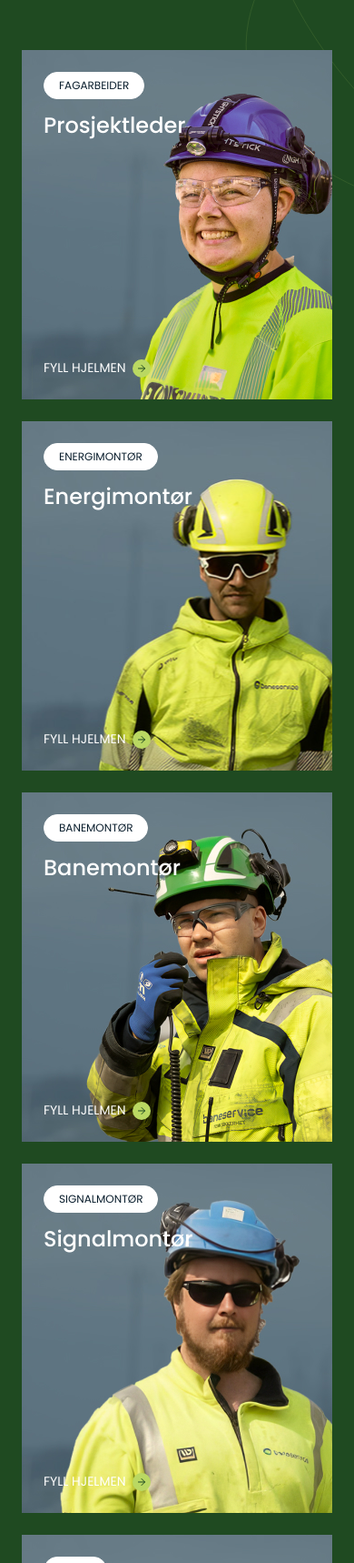
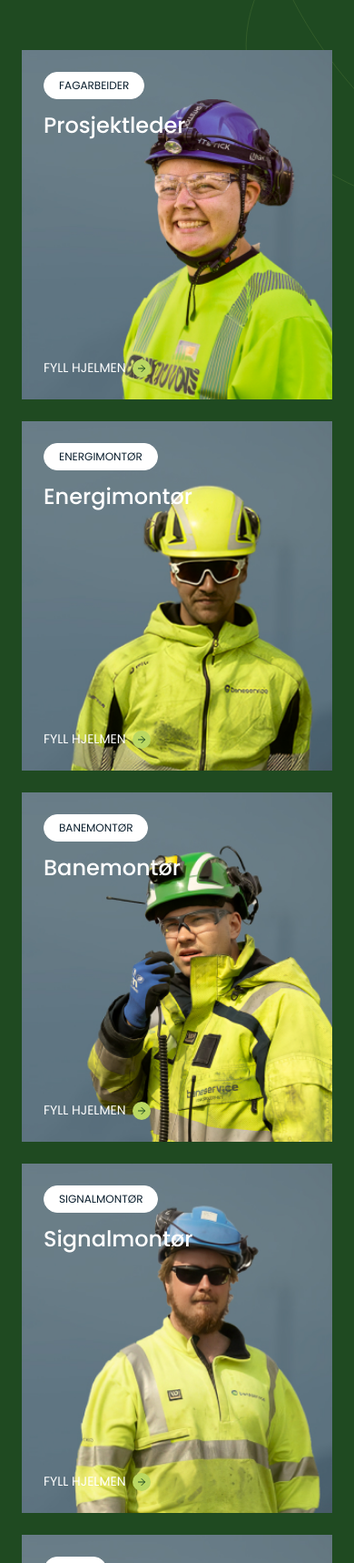
Before and after one commit to adwasar/Baneservice, a website built with webpack: page src/index.html in a window 390 px wide. Shown: the part 1297-3015 px from the top of the page at 91% size. Built offline with nearby package versions, Linux system fonts and the light colour scheme.

Commit message:
fix: card images responsive design

```diff
--- a/src/index.html
+++ b/src/index.html
@@ -86,7 +86,8 @@
         <div class="container">
           <div class="cards__content">
             <div class="card">
-              <img class="card__img" src="./assets/imgs/cards/card-photo-1.jpg" alt="card image">
+              <img class="card__img-desc" src="./assets/imgs/cards/card-photo-desc-1.jpg" alt="card image">
+              <img class="card__img-mob" src="./assets/imgs/cards/card-photo-mob-1.jpg" alt="card image">
               <div class="card__content">
                 <div class="card__header">
                   <h4 class="card__title">Prosjektleder</h4>
@@ -98,7 +99,8 @@
               </div>
             </div>
             <div class="card">
-              <img class="card__img" src="./assets/imgs/cards/card-photo-2.jpg" alt="card image">
+              <img class="card__img-desc" src="./assets/imgs/cards/card-photo-desc-2.jpg" alt="card image">
+              <img class="card__img-mob" src="./assets/imgs/cards/card-photo-mob-2.jpg" alt="card image">
               <div class="card__content">
                 <div class="card__header">
                   <h4 class="card__title">Energimontør</h4>
@@ -110,7 +112,8 @@
               </div>
             </div>
             <div class="card">
-              <img class="card__img" src="./assets/imgs/cards/card-photo-3.jpg" alt="card image">
+              <img class="card__img-desc" src="./assets/imgs/cards/card-photo-desc-3.jpg" alt="card image">
+              <img class="card__img-mob" src="./assets/imgs/cards/card-photo-mob-3.jpg" alt="card image">
               <div class="card__content">
                 <div class="card__header">
                   <h4 class="card__title">Banemontør</h4>
@@ -122,7 +125,8 @@
               </div>
             </div>
             <div class="card">
-              <img class="card__img" src="./assets/imgs/cards/card-photo-4.jpg" alt="card image">
+              <img class="card__img-desc" src="./assets/imgs/cards/card-photo-desc-4.jpg" alt="card image">
+              <img class="card__img-mob" src="./assets/imgs/cards/card-photo-mob-4.jpg" alt="card image">
               <div class="card__content">
                 <div class="card__header">
                   <h4 class="card__title">Signalmontør</h4>
@@ -134,7 +138,8 @@
               </div>
             </div>
             <div class="card">
-              <img class="card__img" src="./assets/imgs/cards/card-photo-5.jpg" alt="card image">
+              <img class="card__img-desc" src="./assets/imgs/cards/card-photo-desc-5.jpg" alt="card image">
+              <img class="card__img-mob" src="./assets/imgs/cards/card-photo-mob-5.jpg" alt="card image">
               <div class="card__content">
                 <div class="card__header">
                   <h4 class="card__title">Lokmotivfører</h4>
--- a/src/scss/components/_cards.scss
+++ b/src/scss/components/_cards.scss
@@ -28,6 +28,10 @@
     max-width: 600px;
     margin: 0 auto;
   }
+  @media (max-width: 359px) {
+    height: 320px;
+  }
+
   &__header {
     display: flex;
     justify-content: space-between;
@@ -74,13 +78,32 @@
     margin-left: 8px;
   }
 
-  &__img {
+  &__img-desc,
+  &__img-mob {
     position: absolute;
     top: 0;
     left: 50%;
     width: auto;
     height: 100%;
     transform: translateX(-50%);
+  }
+
+  &__img-desc {
+    display: block;
+    @media (max-width: 480px) {
+      display: none;
+    }
+  }
+
+  &__img-mob {
+    display: none;
+    @media (max-width: 480px) {
+      top: auto;
+      width: 100%;
+      height: auto;
+      display: block;
+      bottom: 0;
+    }
   }
 
   &_last {
```
Also changed, not shown: src/assets/imgs/cards/card-photo-2.jpg (deleted), src/assets/imgs/cards/card-photo-desc-1.jpg (renamed from src/assets/imgs/cards/card-photo-1.jpg), src/assets/imgs/cards/card-photo-desc-2.jpg (added), src/assets/imgs/cards/card-photo-desc-3.jpg (renamed from src/assets/imgs/cards/card-photo-3.jpg), src/assets/imgs/cards/card-photo-desc-4.jpg (renamed from src/assets/imgs/cards/card-photo-4.jpg), src/assets/imgs/cards/card-photo-desc-5.jpg (renamed from src/assets/imgs/cards/card-photo-5.jpg), src/assets/imgs/cards/card-photo-mob-1.jpg (added), src/assets/imgs/cards/card-photo-mob-2.jpg (added), src/assets/imgs/cards/card-photo-mob-3.jpg (added), src/assets/imgs/cards/card-photo-mob-4.jpg (added), src/assets/imgs/cards/card-photo-mob-5.jpg (added).
